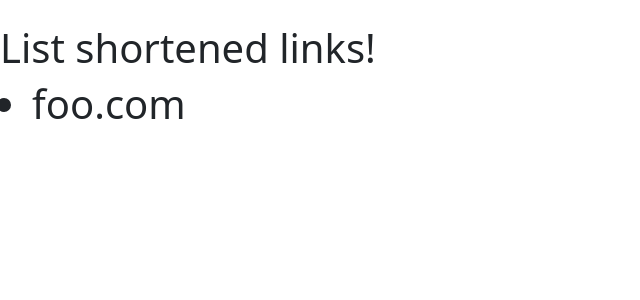
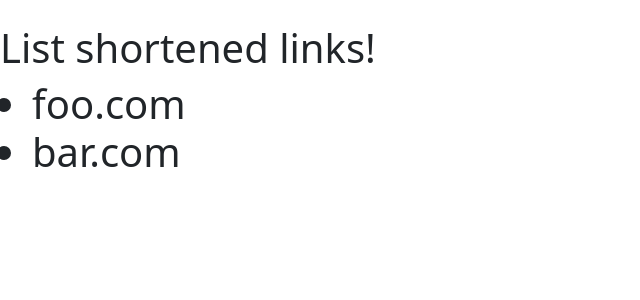
Before and after one commit to nethopper2/shortly, a Django app: page /u/list/ in a window 1280 px wide. Shown: the part 73-373 px from the top of the page, without its empty margins (0-640 px from the left). Run offline with Django 4.2, Linux system fonts and the light colour scheme; some libraries are stand-ins or nearby versions.

Commit message:
* made a change to test ci

```diff
--- a/templates/shortener/list.html
+++ b/templates/shortener/list.html
@@ -7,6 +7,7 @@
     <h1>List shortened links!</h1>
     <ul>
         <li>foo.com</li>
+        <li>bar.com</li>
     </ul>
 </div>
 {% endblock %}
```
